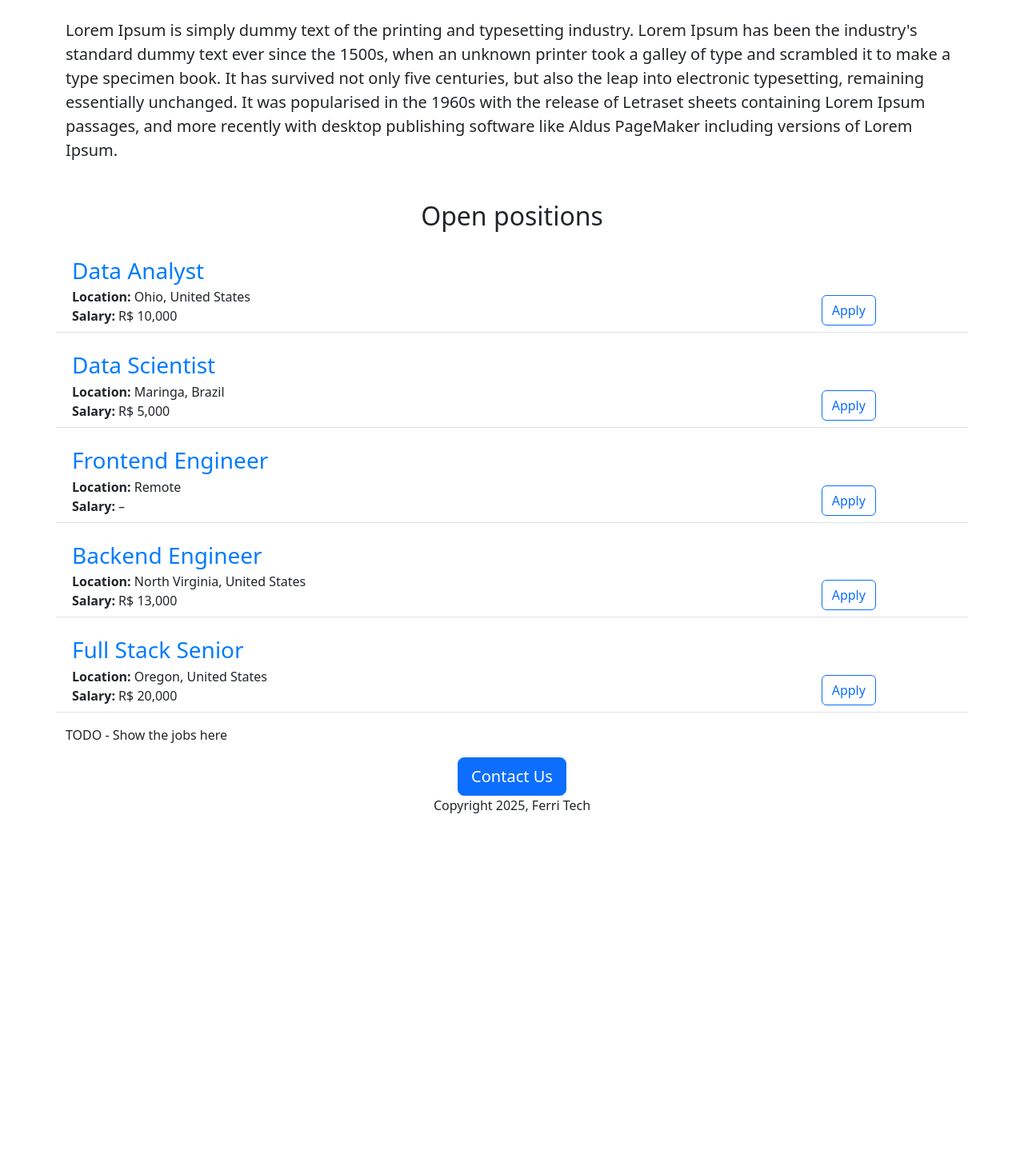
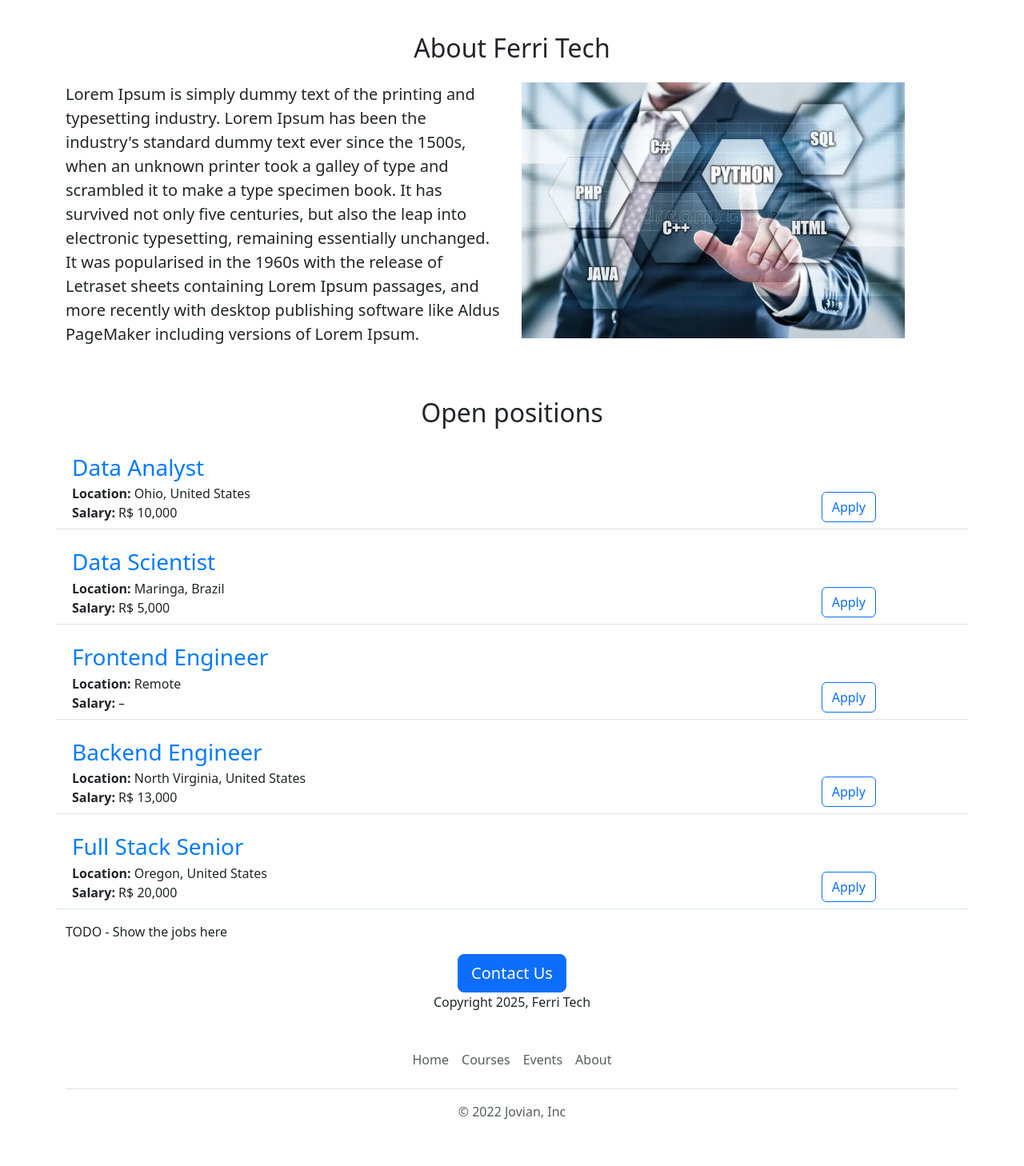
Before and after one commit to giuseppe-ferri/website, a Flask app: page / in a window 1280 px wide. Shown: the part 535-1993 px from the top of the page at 80% size. Before the commit the page ends 1552 px from the top, so only its background shows below. Run offline with Flask 3, Linux system fonts and the light colour scheme.

Commit message:
functional and aesthetic improvements

```diff
--- /dev/null
+++ b/templates/footer.html
@@ -0,0 +1,11 @@
+<div class="container">
+  <footer class="py-3 my-4">
+    <ul class="nav justify-content-center border-bottom pb-3 mb-3">
+      <li class="nav-item"><a target="_blank" href="https://www.jovian.ai" class="nav-link px-2 text-muted">Home</a></li>
+      <li class="nav-item"><a target="_blank" href="https://jovian.ai/learn" class="nav-link px-2 text-muted">Courses</a></li>
+      <li class="nav-item"><a target="_blank" href="https://jovian.ai/events" class="nav-link px-2 text-muted">Events</a></li>
+      <li class="nav-item"><a target="_blank" href="https://jovian.ai/about" class="nav-link px-2 text-muted">About</a></li>
+    </ul>
+    <p class="text-center text-muted">&copy; 2022 Jovian, Inc</p>
+  </footer>
+</div>
--- a/templates/home.html
+++ b/templates/home.html
@@ -10,15 +10,24 @@
       height: 360px;
       width: 100%;
       object-fit: cover;
+      margin-bottom: 16px;
     }
   </style>
 </head>
 <body>
+  {% include 'nav.html' %}
   <div class="container">
     <h1 class="text-center mt-3 mb-4">{{company_name}} Careers</h1>
     <img class="img-fluid" id="banner" src="https://media4.giphy.com/media/h9XhGF0cMWazK/giphy.webp?cid=ecf05e47dwdp3o8res462dxs6br1l64jy88pdfdkg5b33omd&ep=v1_gifs_search&rid=giphy.webp&ct=g">
     <h2 class="text-center mt-5 mb-4">About {{company_name}}</h2>
+    <div class="row" style="margin-bottom: 16px;">
+    <div class="col-6">
     <p class="lead">Lorem Ipsum is simply dummy text of the printing and typesetting industry. Lorem Ipsum has been the industry's standard dummy text ever since the 1500s, when an unknown printer took a galley of type and scrambled it to make a type specimen book. It has survived not only five centuries, but also the leap into electronic typesetting, remaining essentially unchanged. It was popularised in the 1960s with the release of Letraset sheets containing Lorem Ipsum passages, and more recently with desktop publishing software like Aldus PageMaker including versions of Lorem Ipsum.</p>
+    </div>
+    <div class="col-6">
+      <img src="../static/codes.jpeg" style="height:320px;">
+    </div>
+  </div>
     <h2 class="text-center mt-5 mb-4">Open positions</h2>
     <div>
       {% for job in jobs %}
@@ -27,9 +36,10 @@
     </div>
     <p>TODO - Show the jobs here</p>
     <div class="text-center">
-      <button class="btn btn-primary btn-lg" type="button">Contact Us</button>
+      <a class="btn btn-primary btn-lg" type="button" href="mailto:gferri.dev@gmail.com?subject=Questions%20about%20{{company_name}}%20careers&body=My%20name%3A%20%3Cyour%20name%20here%3E%0D%0AMy%20question%3A%20%3Cyour%20question%20here%3E">Contact Us</a>
       <p>Copyright 2025, {{company_name}}</p>
     </div>
   </div>
+  {% include 'footer.html' %}
 </body>
 </html>
--- a/templates/jobitem.html
+++ b/templates/jobitem.html
@@ -9,6 +9,6 @@
       {% endif %}
   </div>
   <div class="col-2">
-    <button type="button" class="btn btn-outline-primary">Apply</button>
+    <a href="mailto:gferri.dev@gmail.com?subject=Application%20for%20{{job.title}}&body=My%20name%3A%20%3Cyour%20name%20here%3E%0D%0AMy%20resume%20link%3A%20%3Cresume%20link%3E%0D%0AMy%20LinkedIn%20link%3A%20%3CLinkedIn%20link%3E%0D%0AMy%20questions%20(optional)%3A%20%3Center%20question%20here%3E" type="button" class="btn btn-outline-primary">Apply</a>
   </div>
 </div>
--- /dev/null
+++ b/templates/nav.html
@@ -0,0 +1,10 @@
+<nav class="navbar shadow-sm fixed-top bg-white">
+  <div class="container-fluid">
+    <a class="navbar-brand" href="#">
+      <img src="../static/bootstrap-logo.svg" alt="Logo" width="30" height="24" class="d-inline-block align-text-top">
+      Best Ferri Careers
+    </a>
+  </div>
+</nav>
+
+<div style="height: 64px;"></div>
```
Also changed, not shown: templates/footer1.html (added, +12 -0 lines), static/bootstrap-logo.svg (added), static/codes.jpeg (added).
